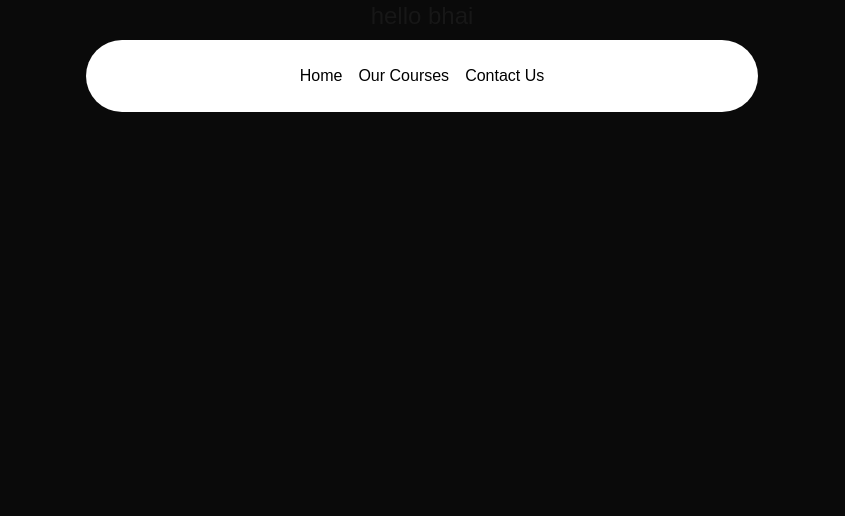
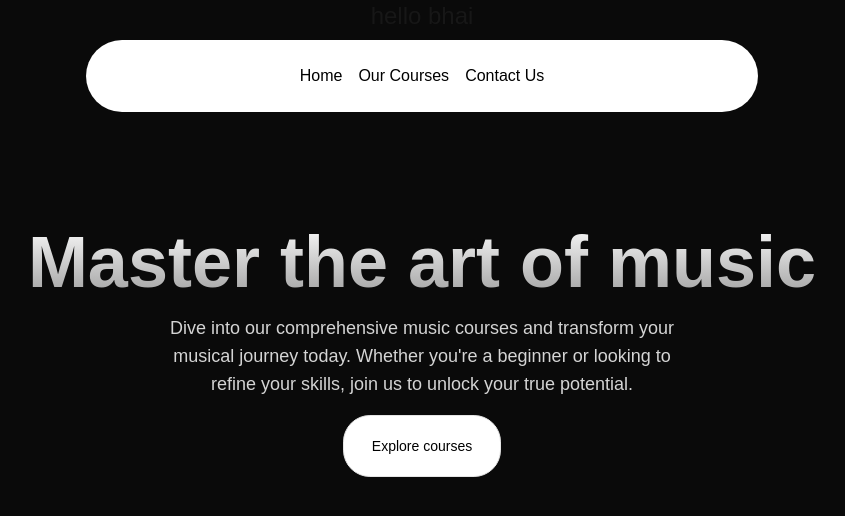
Before and after one commit to Abhay167746/Music-Academy, a Next.js app: page / in a window 1280 px wide. Shown: the top 516 px of the page, without its empty margins (218-1063 px from the left). Built offline with nearby package versions, Linux system fonts and the light colour scheme.

Commit message:
update herosection

```diff
--- a/app/page.tsx
+++ b/app/page.tsx
@@ -1,9 +1,11 @@
+import HeroSection from "@/components/HeroSection";
 import Image from "next/image";
 
 export default function Home() {
   return (
    <main className="min-h-screen bg-black/[0.96] antialiased bg-grid-white/[0.02]">
     <h1 className="text-2xl text-center">hello bhai</h1>
+    <HeroSection/>
    </main>
   )
   }
--- /dev/null
+++ b/components/HeroSection.tsx
@@ -0,0 +1,37 @@
+import Link from "next/link"
+import { Spotlight } from "./ui/Spotlight"
+import { Button } from "./ui/moving-border";
+
+function HeroSection() {
+  return (
+    <div
+    className="h-auto md:h-[40rem] w-full rounded-md flex flex-col items-center justify-center relative overflow-hidden mx-auto py-10 md:py-0"
+    >
+        <Spotlight
+        className="-top-40 left-0 md:left-60 md:-top-20"
+        fill="white"
+      />
+        <div className="p-4 relative z-10 w-full text-center" >
+            <h1
+            className="mt-20 md:mt-0 text-4xl md:text-7xl font-bold bg-clip-text text-transparent bg-gradient-to-b from-neutral-50 to-neutral-400"
+            >Master the art of music</h1>
+            <p
+            className="mt-4 font-normal text-base md:text-lg text-neutral-300 max-w-lg mx-auto"
+            >Dive into our comprehensive music courses and transform your musical journey today. Whether you're a beginner or looking to refine your skills, join us to unlock your true potential.</p>
+            <div className="mt-4">
+                <Link href={"/courses"}>
+                    <Button
+                    borderRadius="1.75rem"
+                    className="bg-white dark:bg-black text-black dark:text-white border-neutral-200 dark:border-slate-800"
+                    >
+                    Explore courses
+                    </Button>
+                </Link>
+            </div>
+        </div>
+
+        </div>
+  )
+}
+
+export default HeroSection
--- /dev/null
+++ b/components/ui/Spotlight.tsx
@@ -0,0 +1,56 @@
+import React from "react";
+import { cn } from "@/utils/cn";
+
+type SpotlightProps = {
+  className?: string;
+  fill?: string;
+};
+
+export const Spotlight = ({ className, fill }: SpotlightProps) => {
+  return (
+    <svg
+      className={cn(
+        "animate-spotlight pointer-events-none absolute z-[1]  h-[169%] w-[138%] lg:w-[84%] opacity-0",
+        className
+      )}
+      xmlns="http://www.w3.org/2000/svg"
+      viewBox="0 0 3787 2842"
+      fill="none"
+    >
+      <g filter="url(#filter)">
+        <ellipse
+          cx="1924.71"
+          cy="273.501"
+          rx="1924.71"
+          ry="273.501"
+          transform="matrix(-0.822377 -0.568943 -0.568943 0.822377 3631.88 2291.09)"
+          fill={fill || "white"}
+          fillOpacity="0.21"
+        ></ellipse>
+      </g>
+      <defs>
+        <filter
+          id="filter"
+          x="0.860352"
+          y="0.838989"
+          width="3785.16"
+          height="2840.26"
+          filterUnits="userSpaceOnUse"
+          colorInterpolationFilters="sRGB"
+        >
+          <feFlood floodOpacity="0" result="BackgroundImageFix"></feFlood>
+          <feBlend
+            mode="normal"
+            in="SourceGraphic"
+            in2="BackgroundImageFix"
+            result="shape"
+          ></feBlend>
+          <feGaussianBlur
+            stdDeviation="151"
+            result="effect1_foregroundBlur_1065_8"
+          ></feGaussianBlur>
+        </filter>
+      </defs>
+    </svg>
+  );
+};
--- /dev/null
+++ b/components/ui/moving-border.tsx
@@ -0,0 +1,141 @@
+"use client";
+import React from "react";
+import {
+  motion,
+  useAnimationFrame,
+  useMotionTemplate,
+  useMotionValue,
+  useTransform,
+} from "framer-motion";
+import { useRef } from "react";
+import { cn } from "@/utils/cn";
+
+export function Button({
+  borderRadius = "1.75rem",
+  children,
+  as: Component = "button",
+  containerClassName,
+  borderClassName,
+  duration,
+  className,
+  ...otherProps
+}: {
+  borderRadius?: string;
+  children: React.ReactNode;
+  as?: any;
+  containerClassName?: string;
+  borderClassName?: string;
+  duration?: number;
+  className?: string;
+  [key: string]: any;
+}) {
+  return (
+    <Component
+      className={cn(
+        "bg-transparent relative text-xl  h-16 w-40 p-[1px] overflow-hidden ",
+        containerClassName
+      )}
+      style={{
+        borderRadius: borderRadius,
+      }}
+      {...otherProps}
+    >
+      <div
+        className="absolute inset-0"
+        style={{ borderRadius: `calc(${borderRadius} * 0.96)` }}
+      >
+        <MovingBorder duration={duration} rx="30%" ry="30%">
+          <div
+            className={cn(
+              "h-20 w-20 opacity-[0.8] bg-[radial-gradient(var(--sky-500)_40%,transparent_60%)]",
+              borderClassName
+            )}
+          />
+        </MovingBorder>
+      </div>
+
+      <div
+        className={cn(
+          "relative bg-slate-900/[0.8] border border-slate-800 backdrop-blur-xl text-white flex items-center justify-center w-full h-full text-sm antialiased",
+          className
+        )}
+        style={{
+          borderRadius: `calc(${borderRadius} * 0.96)`,
+        }}
+      >
+        {children}
+      </div>
+    </Component>
+  );
+}
+
+export const MovingBorder = ({
+  children,
+  duration = 2000,
+  rx,
+  ry,
+  ...otherProps
+}: {
+  children: React.ReactNode;
+  duration?: number;
+  rx?: string;
+  ry?: string;
+  [key: string]: any;
+}) => {
+  // const pathRef = useRef<any>();
+  const pathRef = useRef<SVGRectElement | null>(null);
+
+  const progress = useMotionValue<number>(0);
+
+  useAnimationFrame((time) => {
+    const length = pathRef.current?.getTotalLength();
+    if (length) {
+      const pxPerMillisecond = length / duration;
+      progress.set((time * pxPerMillisecond) % length);
+    }
+  });
+
+  const x = useTransform(
+    progress,
+    (val) => pathRef.current?.getPointAtLength(val).x
+  );
+  const y = useTransform(
+    progress,
+    (val) => pathRef.current?.getPointAtLength(val).y
+  );
+
+  const transform = useMotionTemplate`translateX(${x}px) translateY(${y}px) translateX(-50%) translateY(-50%)`;
+
+  return (
+    <>
+      <svg
+        xmlns="http://www.w3.org/2000/svg"
+        preserveAspectRatio="none"
+        className="absolute h-full w-full"
+        width="100%"
+        height="100%"
+        {...otherProps}
+      >
+        <rect
+          fill="none"
+          width="100%"
+          height="100%"
+          rx={rx}
+          ry={ry}
+          ref={pathRef}
+        />
+      </svg>
+      <motion.div
+        style={{
+          position: "absolute",
+          top: 0,
+          left: 0,
+          display: "inline-block",
+          transform,
+        }}
+      >
+        {children}
+      </motion.div>
+    </>
+  );
+};
--- a/package.json
+++ b/package.json
@@ -10,7 +10,7 @@
   },
   "dependencies": {
     "clsx": "^2.1.1",
-    "framer-motion": "^12.23.26",
+    "framer-motion": "^12.25.0",
     "next": "16.1.1",
     "react": "19.2.3",
     "react-dom": "19.2.3",
--- a/tailwind.config.ts
+++ b/tailwind.config.ts
@@ -1,4 +1,21 @@
 import type { Config } from "tailwindcss";
+const colors = require("tailwindcss/colors");
+const {
+  default: flattenColorPalette,
+} = require("tailwindcss/lib/util/flattenColorPalette");
+
+// Plugin to add each Tailwind color as a global CSS variable
+function addVariablesForColors({ addBase, theme }: any) {
+  const allColors = flattenColorPalette(theme('colors'));
+  const newVars = Object.fromEntries(
+    Object.entries(allColors).map(([key, value]) => [`--${key}`, value])
+  );
+
+  addBase({
+    ':root': newVars,
+  });
+}
+
 
 const config: Config = {
   content: [
@@ -9,12 +26,28 @@ const config: Config = {
   darkMode: 'class',
   theme: {
     extend: {
+       animation:{
+        spotlight: "spotlight 2s ease .75s 1 forwards",
+        // scroll: "scroll var(--animation-duration, 40s) var(--animation-direction, forwards) linear infinite"
+      },
       backgroundImage: {
         "gradient-radial": "radial-gradient(var(--tw-gradient-stops))",
         "gradient-conic":
           "conic-gradient(from 180deg at 50% 50%, var(--tw-gradient-stops))",
       },
+        keyframes:{
+        spotlight: {
+          '0%': { opacity: '0', transform: 'translate(-72%, -62%) scale(0.5)' },
+          '100%': { opacity: '1', transform: 'translate(-50%,-40%) scale(1)' },
+        },
+        // scroll: {
+        //   to: {
+        //     transform: "translate(calc(-50% - 0.5rem))",
+        //   },
+        // },
+      }
     },
   },
+    plugins: [addVariablesForColors],
 };
 export default config;
```
Also changed, not shown: 1 other file (tests, documents, lock files or other folders).
